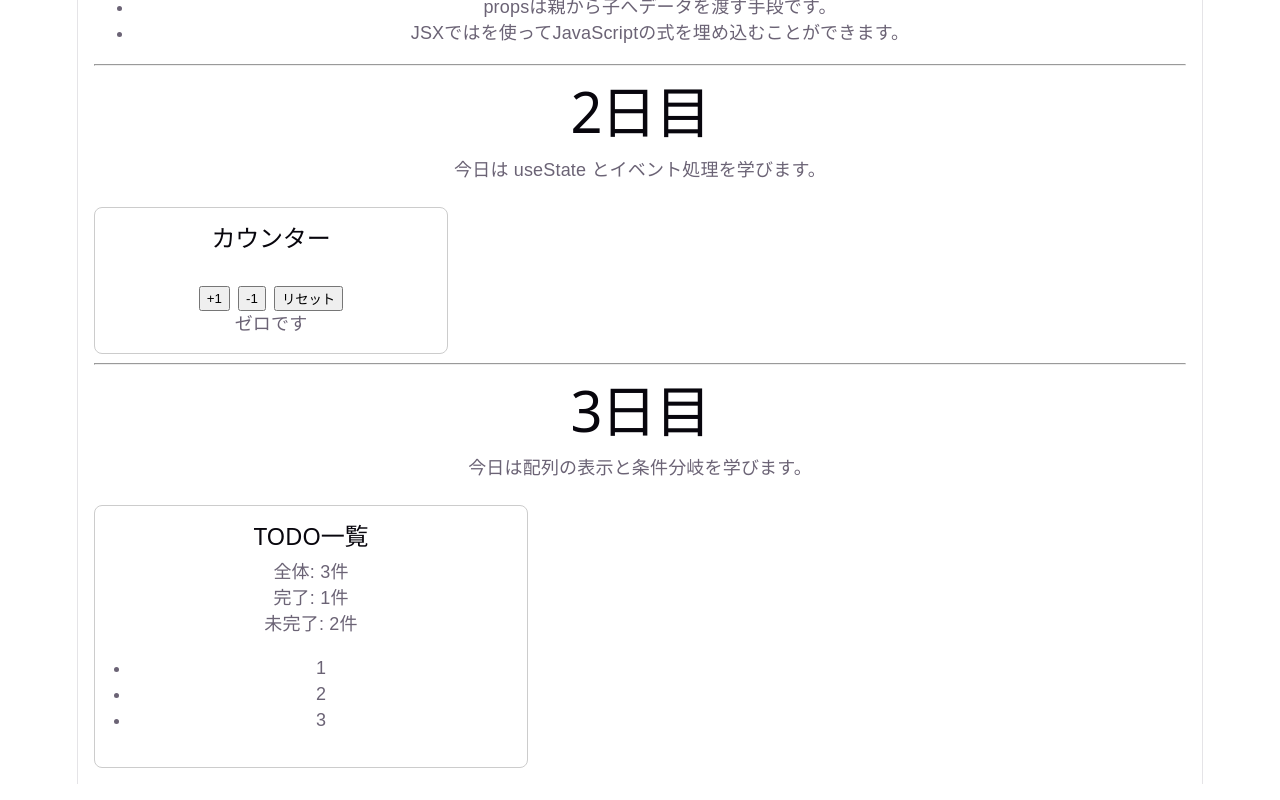
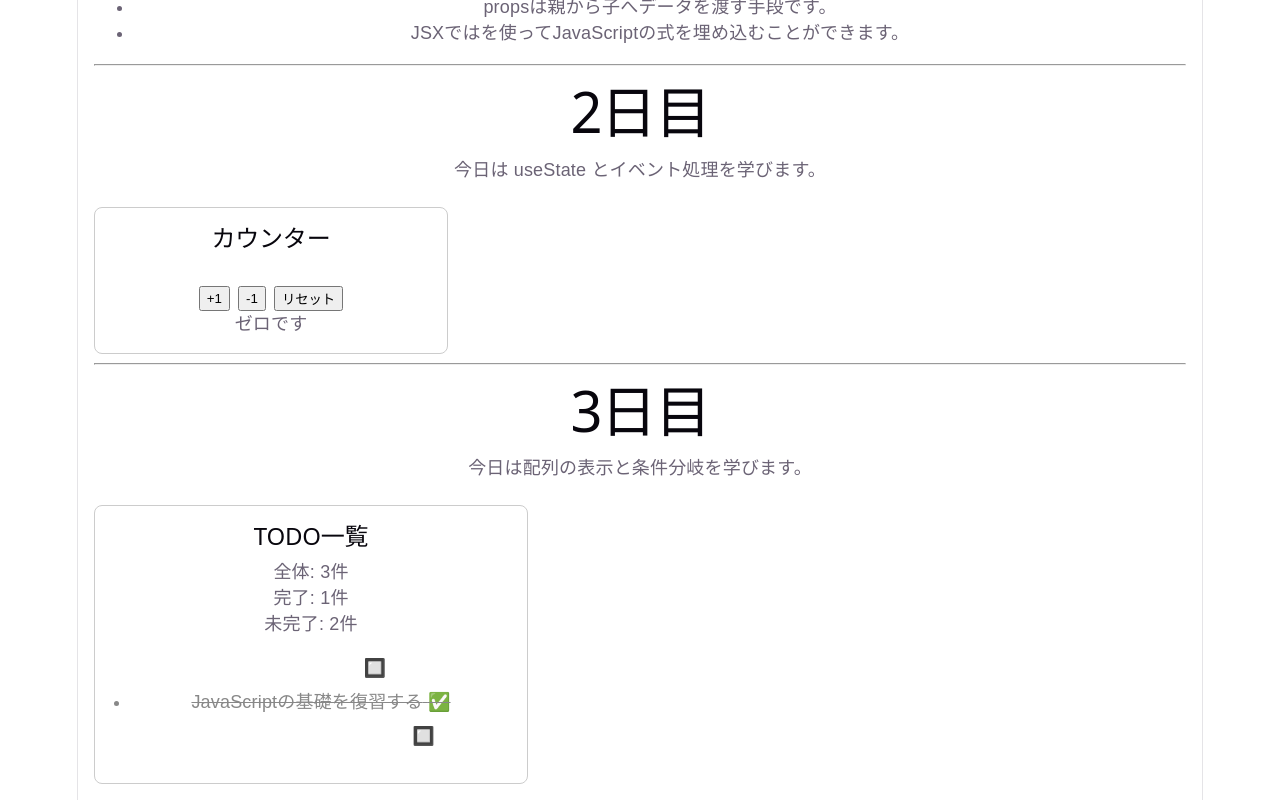
Before and after one commit to w-rnagatsuma/react-master, a React (Vite) app in the folder app/: page / in a window 1280 px wide. Shown: the part 421-1221 px from the top of the page. Built offline with nearby package versions, Linux system fonts and the light colour scheme.

Commit message:
TodoItemコンポーネントを作成

```diff
--- /dev/null
+++ b/app/src/components/TodoItem.tsx
@@ -0,0 +1,16 @@
+type TodoItemProps = {
+    text: string;
+    done: boolean;
+};
+
+export default function TodoItem({ text, done }: TodoItemProps) {
+    return (
+        <li style={{
+            marginBottom: "8px",
+            textDecoration: done ? "line-through" : "none",
+            color: done ? "#888" : "#fff",
+        }}>
+            {text} {done ? "✅" : "🔲"}
+        </li>
+    );
+}
--- a/app/src/components/TodoList.tsx
+++ b/app/src/components/TodoList.tsx
@@ -1,3 +1,5 @@
+import TodoItem from "./TodoItem";
+
 type Todo = {
   id: number;
   text: string;
@@ -29,7 +31,7 @@ export default function TodoList() {
 
             <ul style={{ paddingLeft: "20px" }}>
                 {todos.map((todo) => (
-                    <li>{todo.id}</li>
+                    <TodoItem key={todo.id} text={todo.text} done={todo.done} />
                 ))}
             </ul>
         </div>
```
